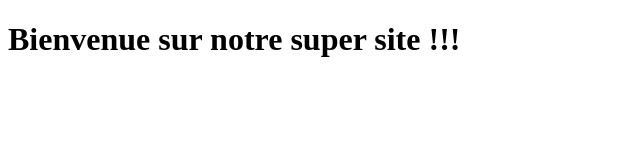
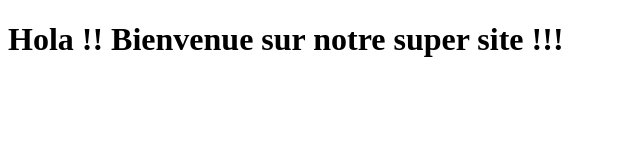
Before and after one commit to jzzmin/newgit2, a plain HTML site: page index.html in a window 1280 px wide. Shown: the whole page, without its empty margins (0-640 px from the left). Drawn offline with Linux system fonts and the light colour scheme.

Commit message:
Mise à jour du titre depuis le local

```diff
--- a/index.html
+++ b/index.html
@@ -8,6 +8,6 @@
     <title>Homepage</title>
 </head>
 <body>
-    <h1>Bienvenue sur notre super site !!!</h1>
+    <h1>Hola !! Bienvenue sur notre super site !!!</h1>
 </body>
 </html>
```
